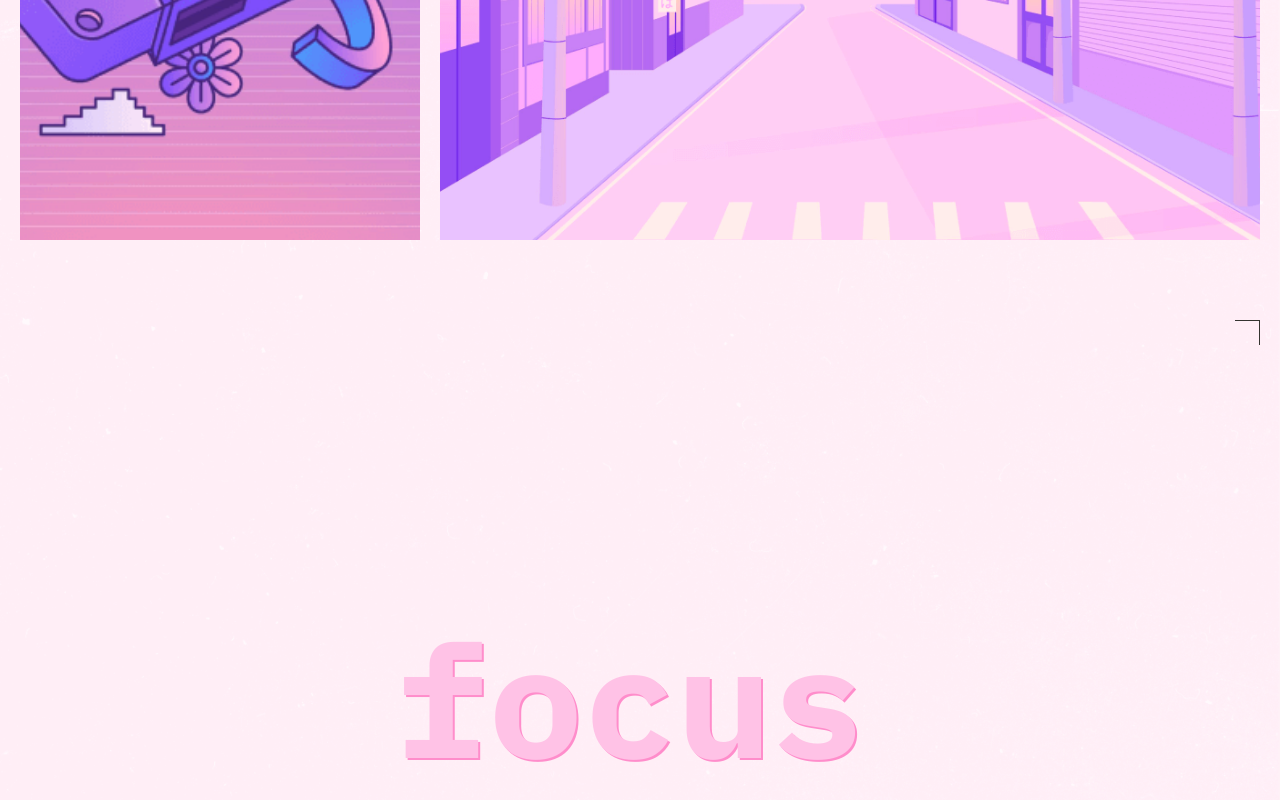
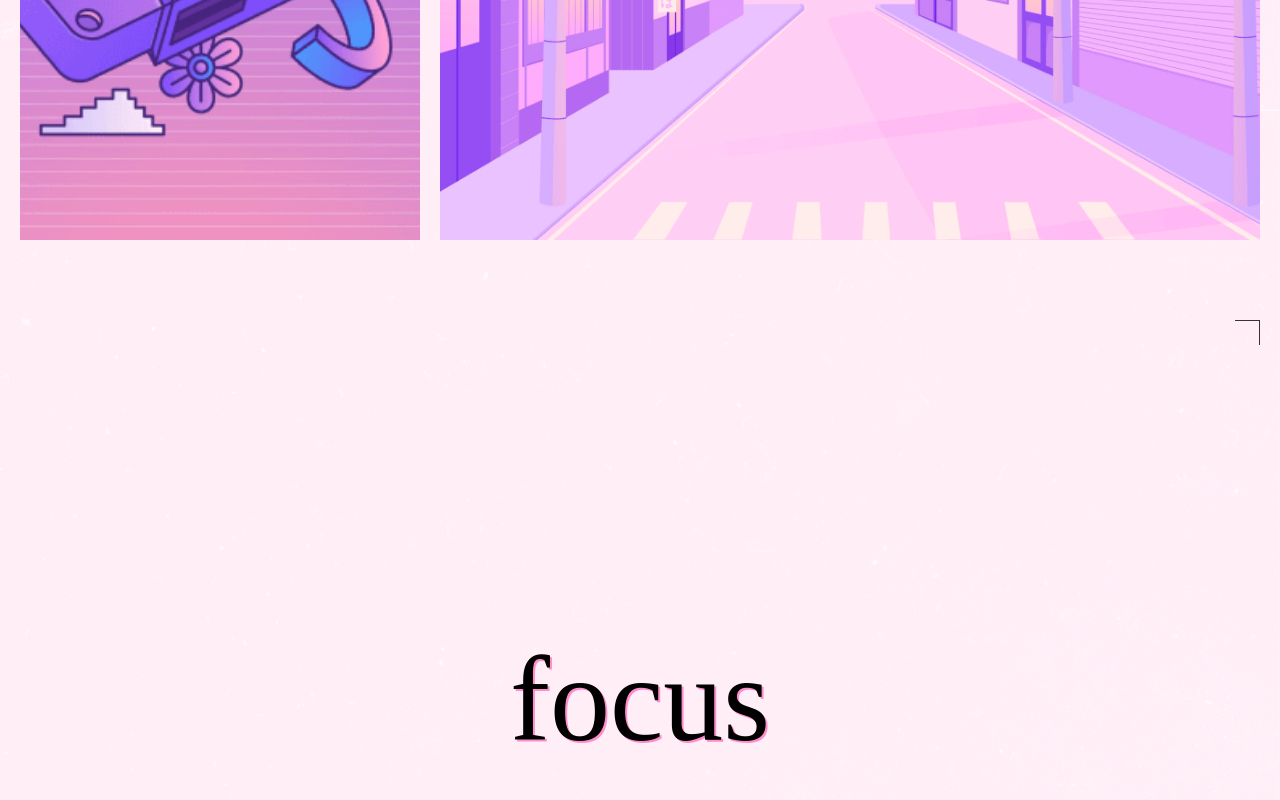
Before and after one commit to LustaY/slozhno-sosredotochitsya-fd, a plain HTML site: page index.html in a window 1280 px wide. Shown: the part 3889-4689 px from the top of the page. Drawn offline with Linux system fonts and the light colour scheme.

Commit message:
fix footer title

```diff
--- a/index.html
+++ b/index.html
@@ -213,7 +213,7 @@
     </section>
   </main>
   <footer class="footer decorated-zone">
-    <span class="footer__title title">focus</span>
+    <span class="footer__title">focus</span>
   </footer>
 </body>
 
```
